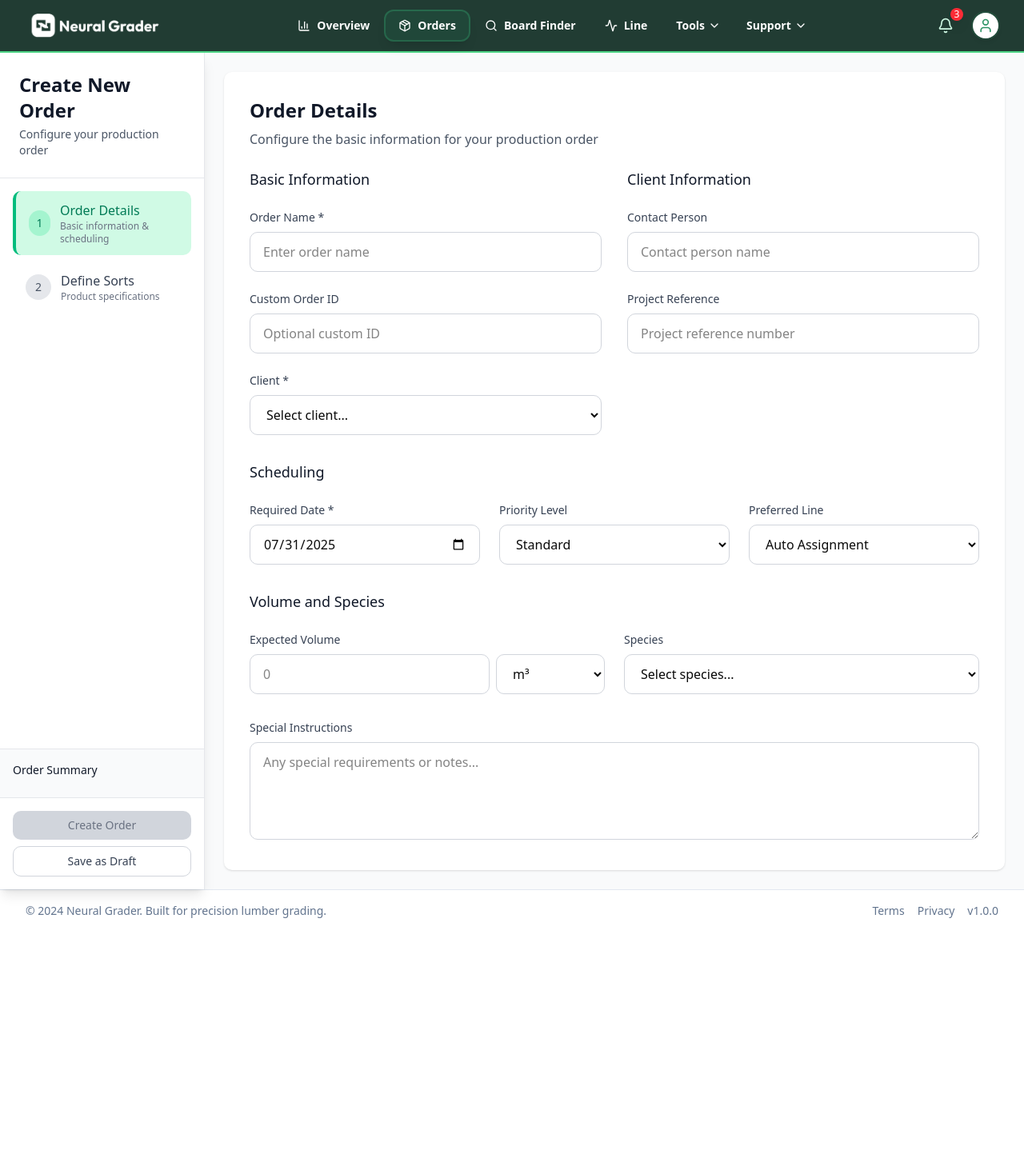
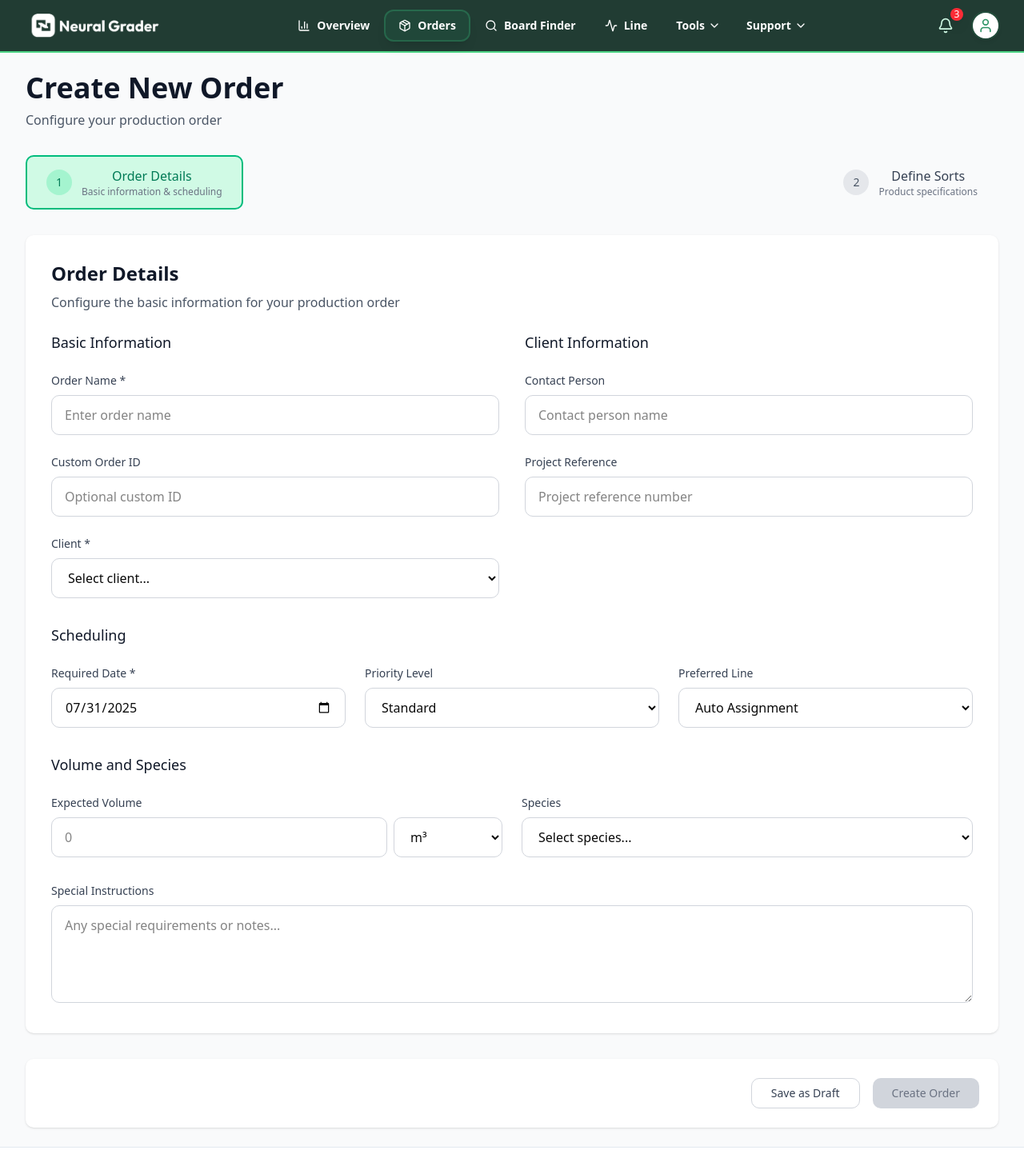
Before and after one commit to erbarraud/NG-V3, a Vue app: page /orders/create in a window 1280 px wide. Shown: the top 1453 px of the page at 80% size. Before the commit the page ends 1165 px from the top, so only its background shows below. Built offline with nearby package versions, Linux system fonts and the light colour scheme.

Commit message:
Combine left sidebar with main content in Create Order page

```diff
--- a/src/views/CreateProductionOrder.vue
+++ b/src/views/CreateProductionOrder.vue
@@ -1,27 +1,24 @@
 <template>
-  <div class="min-h-screen bg-gray-50 flex">
-    <!-- Left Sidebar Navigation -->
-    <div class="w-64 bg-white shadow-lg border-r border-gray-200 flex flex-col">
-      <!-- Header -->
-      <div class="p-6 border-b border-gray-200">
-        <h1 class="text-2xl font-bold text-gray-900">Create New Order</h1>
-        <p class="text-sm text-gray-600 mt-1">Configure your production order</p>
+  <div class="min-h-screen bg-gray-50">
+    <div class="w-full px-4 sm:px-6 lg:px-8 py-6">
+      <!-- Page Header -->
+      <div class="mb-8">
+        <h1 class="text-4xl font-extrabold text-gray-900 mb-2">Create New Order</h1>
+        <p class="text-gray-600 mt-1">Configure your production order</p>
       </div>
 
-      <!-- Navigation Menu -->
-      <nav class="flex-1 p-4">
-        <ul class="space-y-2">
-          <li>
+      <!-- Progress Navigation -->
+      <div class="mb-8">
+        <div class="flex items-center justify-between">
           <button
             @click="activeSection = 'details'"
             :class="[
-                'w-full flex items-center px-4 py-3 text-left rounded-lg transition-all duration-200',
+              'flex items-center px-6 py-3 rounded-lg transition-all duration-200',
               activeSection === 'details'
-                  ? 'bg-emerald-100 text-emerald-700 border-l-4 border-emerald-500'
-                  : 'text-gray-700 hover:bg-gray-100'
+                ? 'bg-emerald-100 text-emerald-700 border-2 border-emerald-500'
+                : 'text-gray-700 hover:bg-gray-100 border-2 border-transparent'
             ]"
           >
-              <div class="flex items-center">
             <div :class="[
               'w-8 h-8 rounded-full flex items-center justify-center text-sm font-medium mr-3',
               isStepComplete('details')
@@ -37,21 +34,17 @@
               <div class="font-medium">Order Details</div>
               <div class="text-xs text-gray-500">Basic information & scheduling</div>
             </div>
-              </div>
           </button>
-          </li>
 
-          <li>
           <button
             @click="activeSection = 'sorts'"
             :class="[
-                'w-full flex items-center px-4 py-3 text-left rounded-lg transition-all duration-200',
+              'flex items-center px-6 py-3 rounded-lg transition-all duration-200',
               activeSection === 'sorts'
-                  ? 'bg-emerald-100 text-emerald-700 border-l-4 border-emerald-500'
-                  : 'text-gray-700 hover:bg-gray-100'
+                ? 'bg-emerald-100 text-emerald-700 border-2 border-emerald-500'
+                : 'text-gray-700 hover:bg-gray-100 border-2 border-transparent'
             ]"
           >
-              <div class="flex items-center">
             <div :class="[
               'w-8 h-8 rounded-full flex items-center justify-center text-sm font-medium mr-3',
               isStepComplete('sorts')
@@ -67,47 +60,31 @@
               <div class="font-medium">Define Sorts</div>
               <div class="text-xs text-gray-500">Product specifications</div>
             </div>
-              </div>
           </button>
-          </li>
-        </ul>
-      </nav>
-
-      <!-- Order Summary -->
-      <div class="p-4 border-t border-gray-200 bg-gray-50">
-        <h3 class="text-sm font-medium text-gray-900 mb-2">Order Summary</h3>
-        <div class="space-y-1 text-xs text-gray-600">
-          <div v-if="orderData.name">Name: {{ orderData.name }}</div>
-          <div v-if="orderData.clientId">Client: {{ getClientName(orderData.clientId) }}</div>
-          <div v-if="orderData.sorts.length > 0">Sorts: {{ orderData.sorts.length }}</div>
         </div>
       </div>
 
-      <!-- Action Buttons -->
-      <div class="p-4 border-t border-gray-200">
-        <div class="space-y-2">
-          <button
-            @click="createOrder"
-            :disabled="!canCreateOrder"
-            :class="[
-              'w-full px-4 py-2 rounded-lg text-sm font-medium transition-colors',
-              canCreateOrder
-                ? 'bg-emerald-600 text-white hover:bg-emerald-700'
-                : 'bg-gray-300 text-gray-500 cursor-not-allowed'
-            ]"
-          >
-            Create Order
-          </button>
-          <button class="w-full px-4 py-2 rounded-lg text-sm font-medium bg-white border border-gray-300 text-gray-700 hover:bg-gray-50 transition-colors">
-            Save as Draft
-          </button>
+      <!-- Order Summary Card -->
+      <div v-if="orderData.name || orderData.clientId || orderData.sorts.length > 0" class="mb-8 bg-white rounded-lg shadow p-6">
+        <h3 class="text-lg font-semibold text-gray-900 mb-4">Order Summary</h3>
+        <div class="grid grid-cols-1 md:grid-cols-3 gap-4 text-sm">
+          <div v-if="orderData.name">
+            <span class="text-gray-600">Name:</span>
+            <span class="font-medium text-gray-900 ml-2">{{ orderData.name }}</span>
+          </div>
+          <div v-if="orderData.clientId">
+            <span class="text-gray-600">Client:</span>
+            <span class="font-medium text-gray-900 ml-2">{{ getClientName(orderData.clientId) }}</span>
+          </div>
+          <div v-if="orderData.sorts.length > 0">
+            <span class="text-gray-600">Sorts:</span>
+            <span class="font-medium text-gray-900 ml-2">{{ orderData.sorts.length }}</span>
           </div>
         </div>
       </div>
 
-    <!-- Main Content Area -->
-    <div class="flex-1 overflow-auto">
-      <div class="max-w-5xl mx-auto p-6">
+      <!-- Main Content -->
+      <div class="space-y-8">
         <!-- Order Details Section -->
         <div v-if="activeSection === 'details'" class="bg-white rounded-lg shadow-sm p-8">
           <div class="mb-6">
@@ -682,6 +659,27 @@
         </div>
 
       </div>
+
+      <!-- Action Buttons - Fixed at bottom -->
+      <div class="mt-8 bg-white rounded-lg shadow p-6">
+        <div class="flex justify-end space-x-4">
+          <button class="px-6 py-2 rounded-lg text-sm font-medium bg-white border border-gray-300 text-gray-700 hover:bg-gray-50 transition-colors">
+            Save as Draft
+          </button>
+          <button
+            @click="createOrder"
+            :disabled="!canCreateOrder"
+            :class="[
+              'px-6 py-2 rounded-lg text-sm font-medium transition-colors',
+              canCreateOrder
+                ? 'bg-emerald-600 text-white hover:bg-emerald-700'
+                : 'bg-gray-300 text-gray-500 cursor-not-allowed'
+            ]"
+          >
+            Create Order
+          </button>
+        </div>
+      </div>
     </div>
   </div>
 </template>
```
Lines whose indentation alone changed are shown as unchanged.
